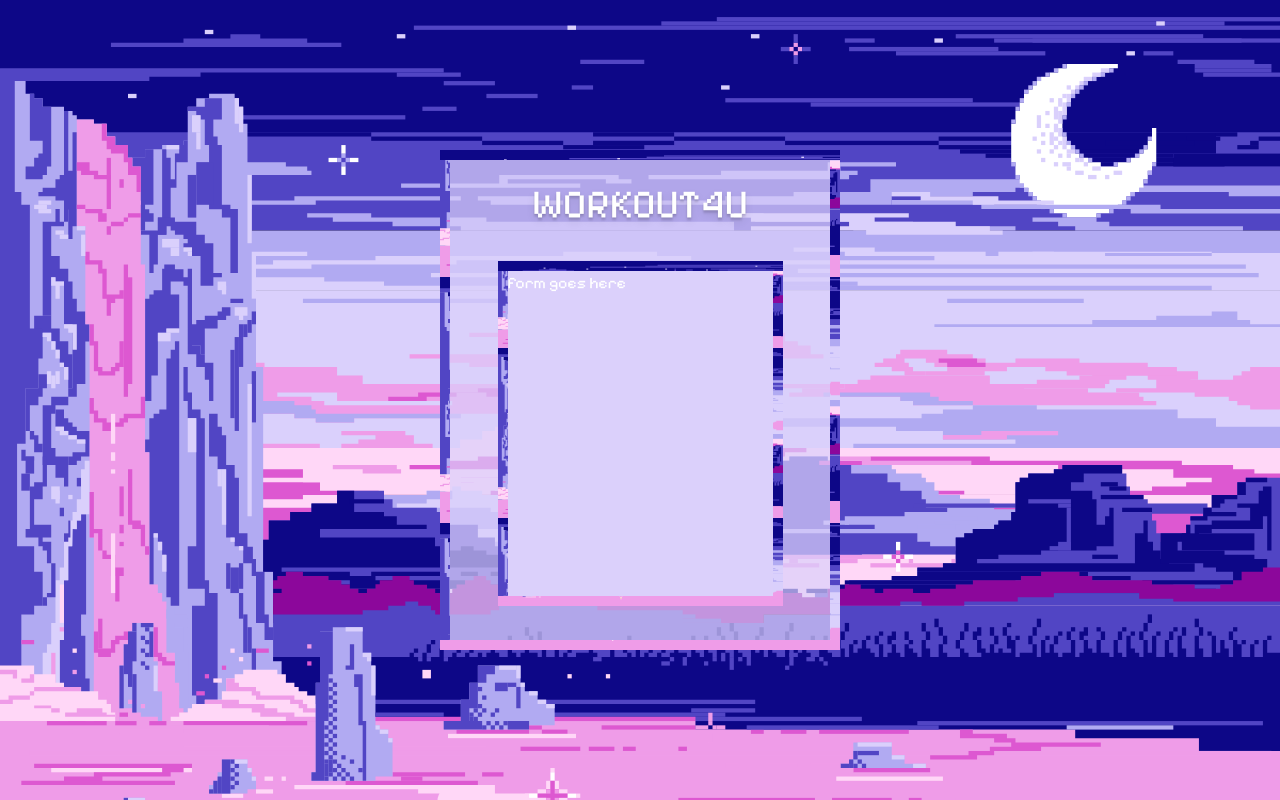
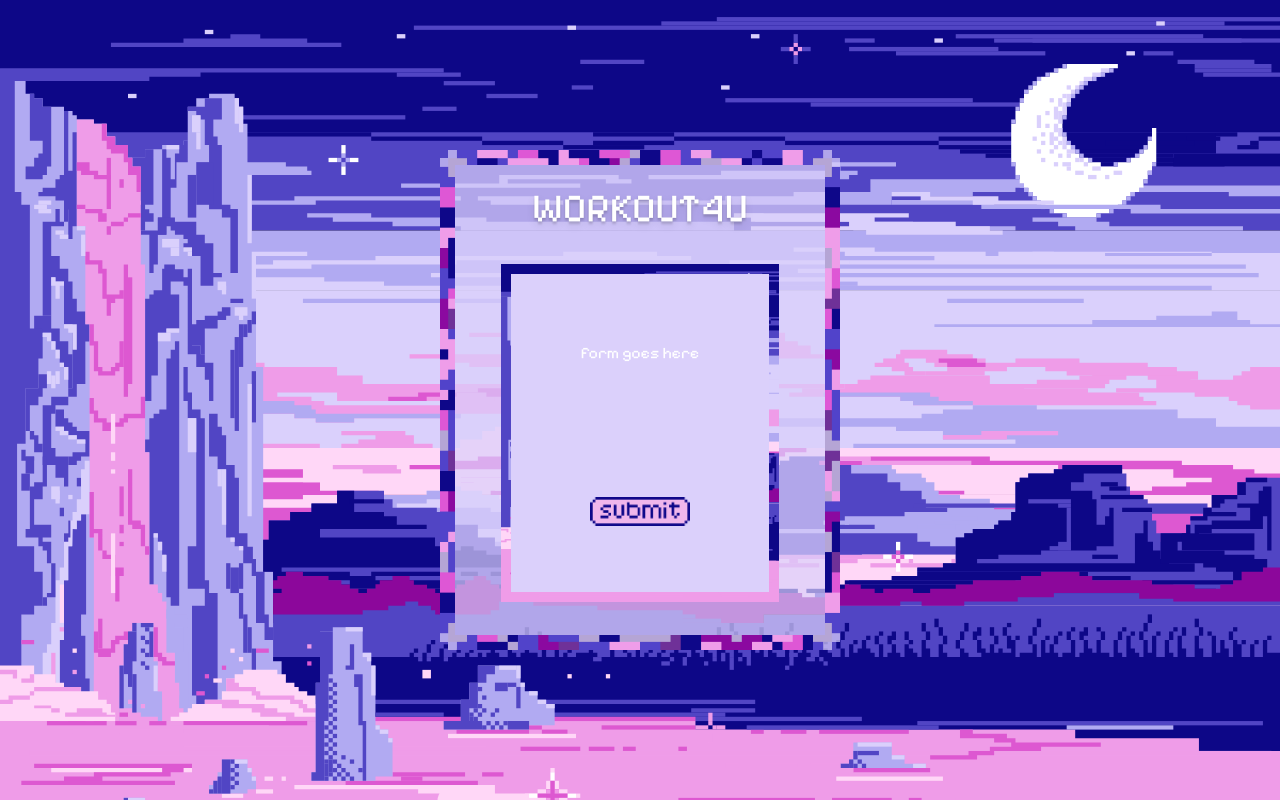
Before and after one commit to echiewe/workout4u, a Next.js app in the folder workout4u/: page /workout4u/ in a window 1280 px wide. Built offline with nearby package versions, Linux system fonts and the light colour scheme.

Commit message:
Initial agent implementation - single Agent structure
- also some styling
- form navigation
- TODO: implement multiagent structure with correct prompts

```diff
--- a/workout4u/app/globals.css
+++ b/workout4u/app/globals.css
@@ -54,7 +54,18 @@ body {
     font-family: "Pixelify Sans", sans-serif;;
 }
 
-.pixel-border {
+.pixel-border1 {
+    border: 15px solid transparent;
+    border-image: url('/workout4u/images/border.png') 20;
+    clip-path: polygon(
+        0 8px, 8px 8px, 8px 0,
+        calc(100% - 8px) 0, calc(100% - 8px) 8px, 100% 8px,
+        100% calc(100% - 8px), calc(100% - 8px) calc(100% - 8px), calc(100% - 8px) 100%,
+        8px 100%, 8px calc(100% - 8px), 0 calc(100% - 8px)
+    );
+}
+
+.pixel-border2 {
     border: 10px solid transparent;
-    border-image: url('/workout4u/svgs/background.svg') 10 repeat;
+    border-image: url('/workout4u/svgs/background.svg') 5;
 }
--- a/workout4u/app/page.tsx
+++ b/workout4u/app/page.tsx
@@ -1,13 +1,72 @@
+'use client';
+
+import { MultiAgent, Agent, createNode } from "../../src";
+import { GoogleGenerativeAI } from "@google/generative-ai";
+import { useState } from "react";
 
 export default function Home() {
+    const [promptResponse, setPromptResponse] = useState('');
+    const [step, setStep] = useState<'form' | 'loading' | 'output'>('form');
+    //const projectDesc = "Put together a {x} minute workout with 2-5 exercises per muscle group. Include a quick snack suggestion based on the provided ingredient if an ingredient is provided."
+
+    const getAgentReponse = async () => {
+        const genAI = new GoogleGenerativeAI('AIzaSyBfdwSpeB7hMaLXgyKVW_RghvR6ZJVQTpw');
+
+        const agent1 = createNode(async (store) => {
+            const prompt = "Write a concise haiku to how tasty and great pho is."
+            //const prompt = `${projectDesc}\n\nYour task: `;
+            const model = genAI.getGenerativeModel({ model: "gemini-2.5-flash-lite" });
+            const result = await model.generateContent(prompt);
+            store.response = result.response.text();
+            return store;
+        });
+
+        const agent = new Agent(agent1);
+
+        agent.decide({}).then(result => {
+            console.log(result.response);
+            setPromptResponse(result.response);
+            setStep("output");
+        });
+    };
+
+    const handleSubmit = () => {
+        // start and get Multiagent response with getAgentResponse();
+        setStep("loading");
+        getAgentReponse();
+    };
+
+    const renderStep = () => {
+        if (step === "loading") {
+            return (
+                <div className="text-center">
+                    <h1>Loading...</h1>
+                </div>
+            );
+        } else if (step === "form") {
+            return (
+                <div className="flex flex-col h-full justify-around items-center">
+                    form goes here
+                    <button className="hover:opacity-55" onClick={() => handleSubmit()}><img src='/workout4u/images/button.png' alt='border' width={100}/></button>
+                </div>
+            );
+        } else {
+            return (
+                <div>
+                    <p className="text-ultramarine p-8 text-center">{promptResponse}</p>
+                </div>
+            );
+        }
+    };
+
+
     return (
         <div className="bg-[url(/workout4u/svgs/background.svg)] w-full h-screen bg-cover bg-top">
             <div className="w-full h-full flex justify-center items-center">
-                <div className="w-[400px] h-[500px] bg-perfume/70 pixel-border flex flex-col items-center justify-around pb-5">
+                <div className="w-[400px] h-[500px] bg-perfume/70 pixel-border1 flex flex-col items-center justify-around pb-5">
                     <h1 className="text-shadow-lg">WORKOUT4U</h1>
-                    <section className="w-3/4 h-3/4 bg-perfume pixel-border">
-                        form goes here
-                        {/* {promptResponse} */}
+                    <section className="w-3/4 h-3/4 bg-perfume pixel-border2">
+                        {renderStep()}
                     </section>
                 </div>
             </div>
```
Also changed, not shown: workout4u/public/images/border.png (added), workout4u/public/images/button.png (added).
